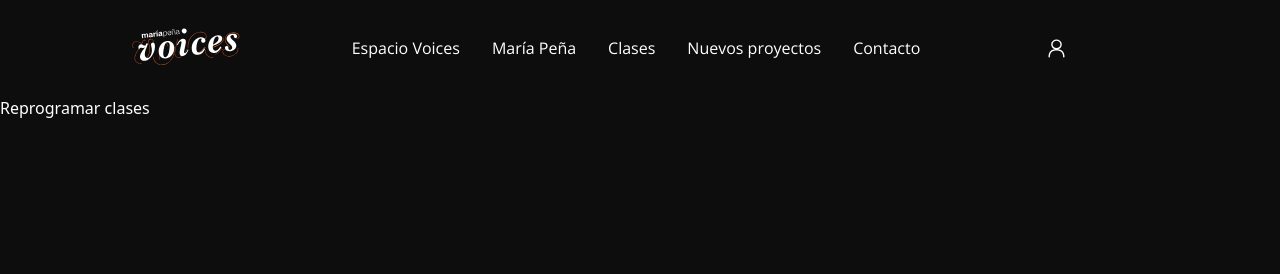
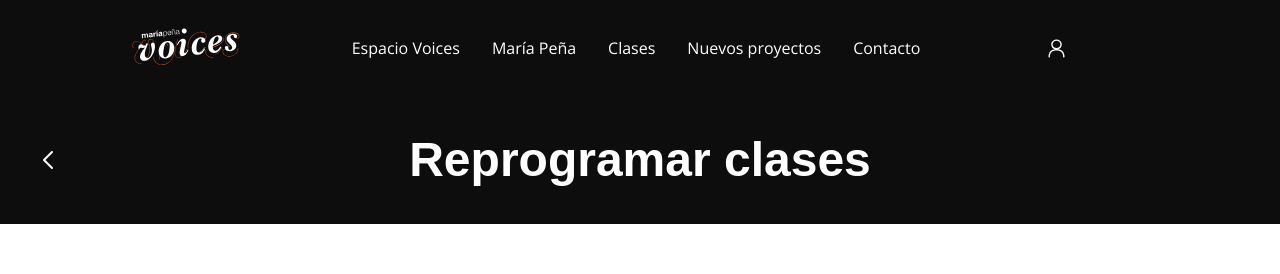
Before and after one commit to manusucaria/mpvoices, a Next.js app: page /plataforma-alumnos/clases/reprogramar in a window 1280 px wide. Shown: the top 274 px of the page. Built offline with nearby package versions, Linux system fonts and the light colour scheme; no server answers; a web font is replaced by a local one.

Commit message:
Añadiendo el componente header a la plataforma alumnos

```diff
--- a/src/app/plataforma-alumnos/clases/cancelar/page.jsx
+++ b/src/app/plataforma-alumnos/clases/cancelar/page.jsx
@@ -1,8 +1,14 @@
 import React from 'react'
+
+import HeaderPlataform from '@/app/components/header-plataform/HeaderPlataform'
+import Wrapper from '@/app/components/wrapper/Wrapper'
 
 const Page = () => {
   return (
-    <div>Cancelar clases</div>
+    <section className="bg-white text-black w-full">
+      <HeaderPlataform title="Cancelar clases" />
+      <Wrapper className="flex flex-col items-center h-screen"></Wrapper>
+    </section>
   )
 }
 export default Page
--- a/src/app/plataforma-alumnos/clases/info/page.jsx
+++ b/src/app/plataforma-alumnos/clases/info/page.jsx
@@ -1,8 +1,14 @@
 import React from 'react'
+
+import Wrapper from '@/app/components/wrapper/Wrapper'
+import HeaderPlataform from '@/app/components/header-plataform/HeaderPlataform'
 
 const Page = () => {
   return (
-    <div>Información de las clases</div>
+    <section className="bg-white text-black w-full">
+      <HeaderPlataform title="Información clases" />
+      <Wrapper className="flex flex-col items-center h-screen"></Wrapper>
+    </section>
   )
 }
 export default Page
--- a/src/app/plataforma-alumnos/clases/reprogramar/page.jsx
+++ b/src/app/plataforma-alumnos/clases/reprogramar/page.jsx
@@ -1,8 +1,14 @@
 import React from 'react'
+
+import HeaderPlataform from '@/app/components/header-plataform/HeaderPlataform'
+import Wrapper from '@/app/components/wrapper/Wrapper'
 
 const Page = () => {
   return (
-    <div>Reprogramar clases</div>
+    <section className="bg-white text-black w-full">
+      <HeaderPlataform title="Reprogramar clases" />
+      <Wrapper className="flex flex-col items-center h-screen"></Wrapper>
+    </section>
   )
 }
 export default Page
```
